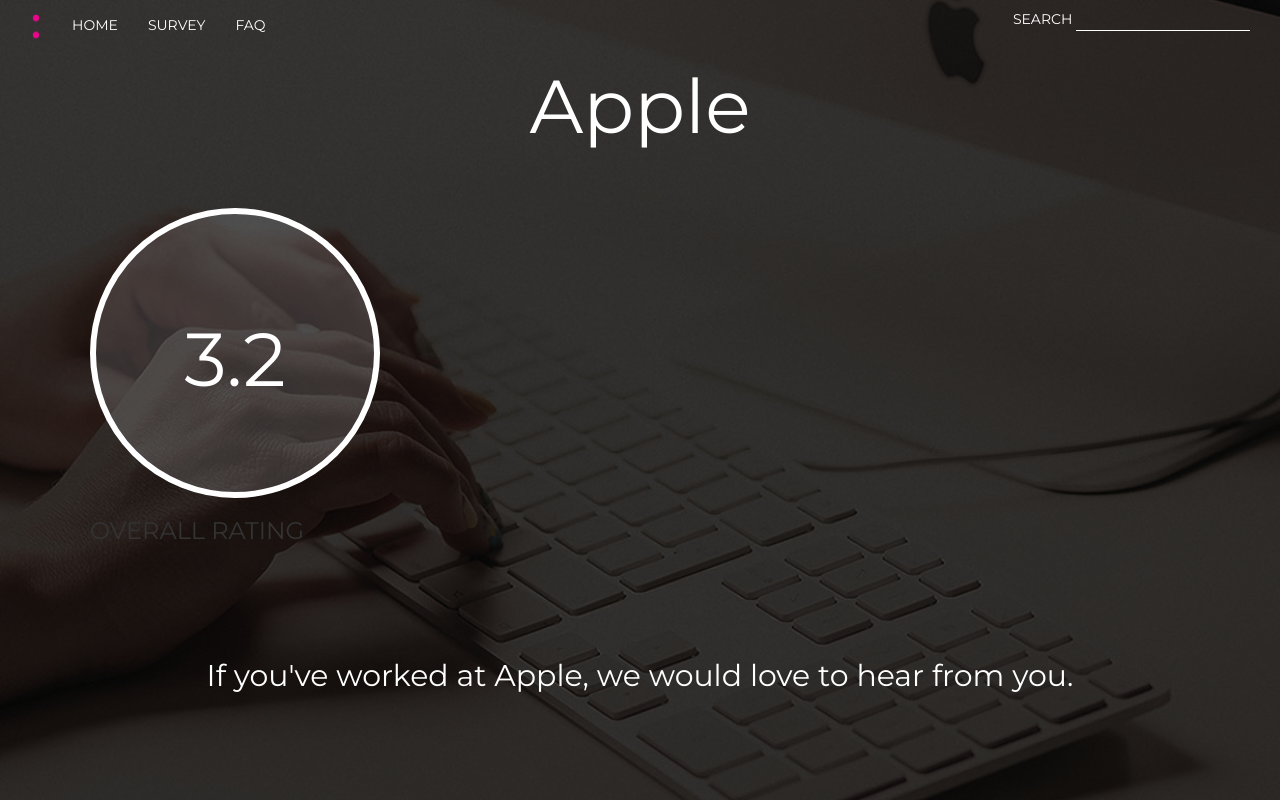
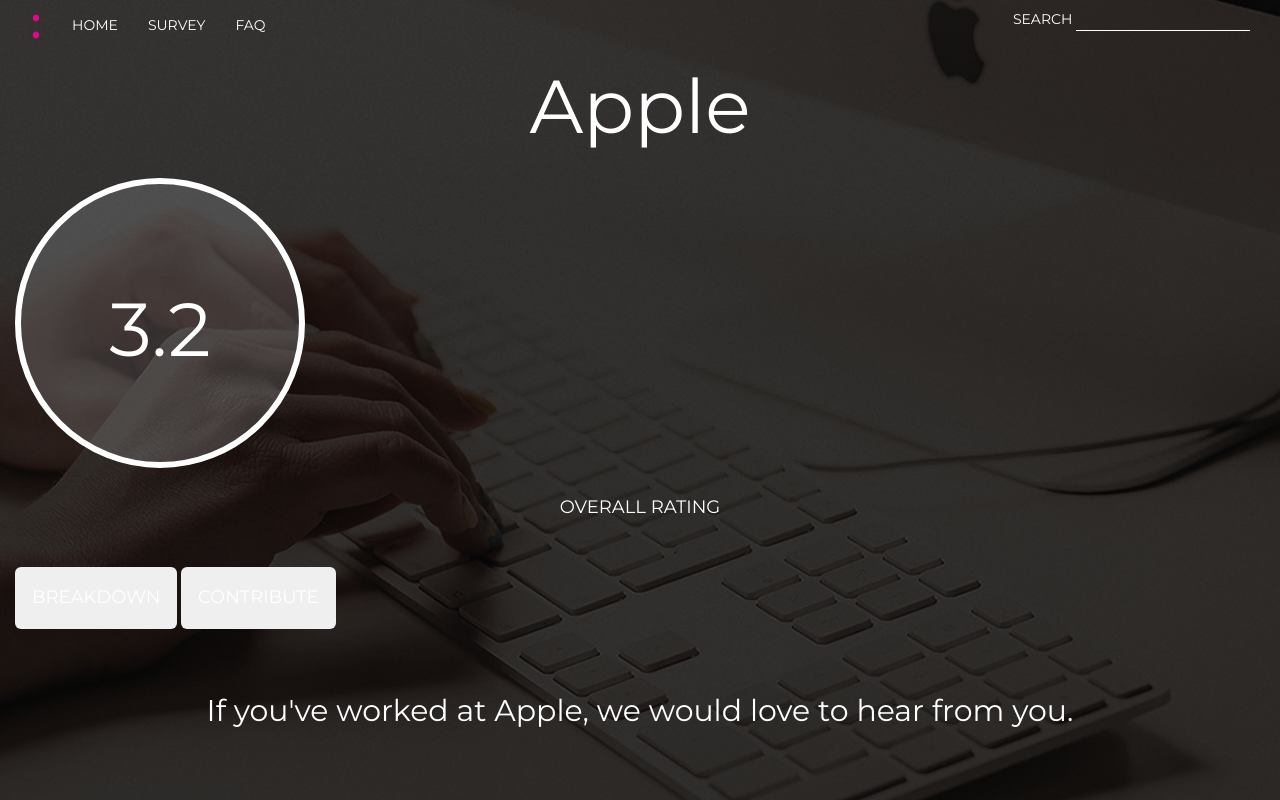
Before and after one commit to franziskagoltz/theratio, a Flask app: page /company/apple in a window 1280 px wide. Shown: the top 800 px of the page. Run offline with Flask 2, Linux system fonts and the light colour scheme; some libraries are stand-ins or nearby versions.

Commit message:
added to company info template

```diff
--- a/templates/company_info.html
+++ b/templates/company_info.html
@@ -10,12 +10,11 @@
         <h1>{{ name }}</h1><br>
     </div>
 
-    <div class="circle-group">
-        <div class="company-bubble">
-            <div class="circle">3.2</div> <br>
-            <h3>OVERALL RATING</h3><br>
-        </div>
-    </div><br>
+    <div class="circle">3.2</div><br><br>
+    <h4>OVERALL RATING</h4><br><br>
+    <button type="button" class="btn btn-secondary btn-lg"><h4>BREAKDOWN</h4></button>
+    <button type="button" class="btn btn-secondary btn-lg"><h4>CONTRIBUTE</h4></button>
+    <br>
 
     <div class="landing-page">
     <h2>If you've worked at {{ name}}, we would love to hear from you.</h2>
```
